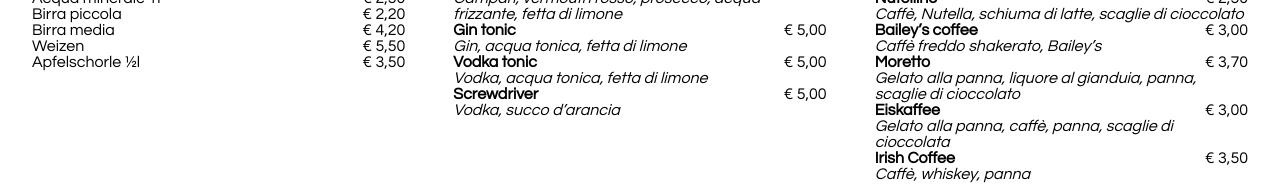
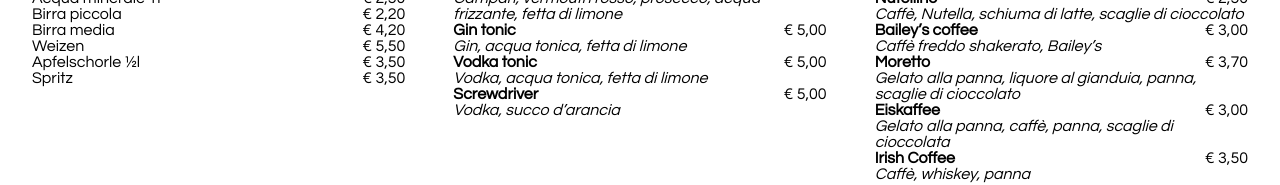
Before and after one commit to caminetto-mountain-resort/caminetto-mountain-resort.github.io, a plain HTML site: page index.html in a window 1280 px wide. Shown: the part 1052-1237 px from the top of the page. Drawn offline with Linux system fonts and the light colour scheme; a web font is replaced by a local one.

Commit message:
Update index.html

```diff
--- a/index.html
+++ b/index.html
@@ -108,6 +108,7 @@
             <div class="item"><span>Birra media</span><span>€ 4,20</span></div>
             <div class="item"><span>Weizen</span><span>€ 5,50</span></div>
             <div class="item"><span>Apfelschorle ½l</span><span>€ 3,50</span></div>
+            <div class="item"><span>Spritz</span><span>€ 3,50</span></div>
         </div>
         <div class="section">
             <h3>LONG DRINKS</h3>
```
